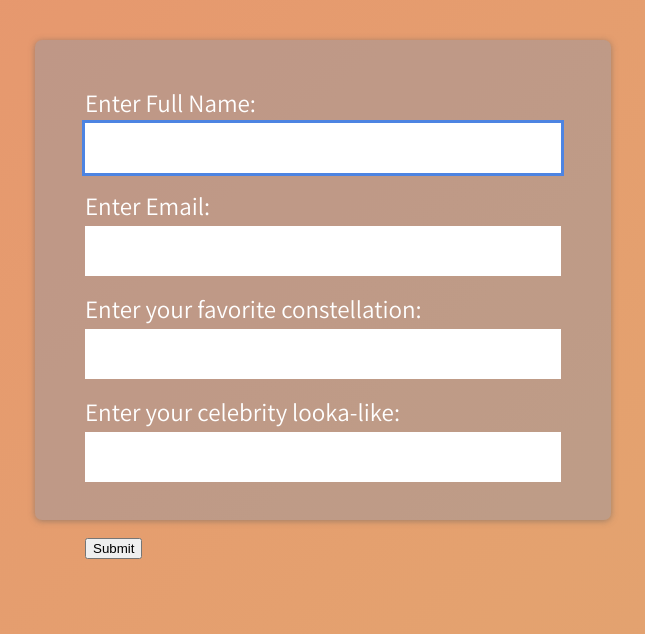
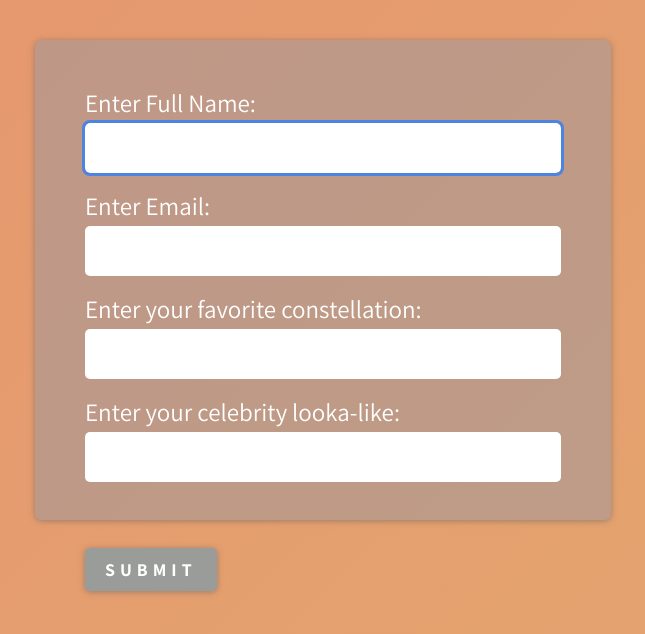
Before and after one commit to dallin-r-parker/babyshower-fe, a React (Create React App) app: page / in a window 1280 px wide. Shown: the top 634 px of the page, without its empty margins (317-962 px from the left). Built offline with nearby package versions, Linux system fonts and the light colour scheme.

Commit message:
form is all working now need to hook up firebase

```diff
--- a/src/components/Box/index.tsx
+++ b/src/components/Box/index.tsx
@@ -19,5 +19,5 @@ export const Box = styled.div<Props>`
   margin-top: ${({ mt }) => `${mt}vh`};
   background-color: ${({ theme, bgc, opacity }) =>
     opacity ? `rgba(${theme.colors[bgc].rgb}, ${opacity})` : theme.colors[bgc].hex};
-  box-shadow: 0 1px 6px 0 rgba(95, 95, 95, 0.54);
+  box-shadow: ${({ theme }) => theme.boxShadow};
 `;
--- /dev/null
+++ b/src/components/Button/index.tsx
@@ -0,0 +1,35 @@
+import styled from 'styled-components';
+import { themeColors } from 'theme/colors';
+
+interface Props {
+  h?: string;
+  w?: string;
+  type?: string;
+  bgc: themeColors;
+}
+
+export const Button = styled.input<Props>`
+  /* width: ${({ w }) => w};
+  height: ${({ h }) => h}; */
+  font-family: 'Assistant', sans-serif;
+  background: ${({ theme, bgc }) => theme.colors[bgc].hex};
+  color: white;
+  text-transform: uppercase;
+  border: none;
+  margin-top: 10px;
+  padding: 10px 20px;
+  font-size: 18px;
+  font-weight: 700;
+  border-radius: 5px;
+  letter-spacing: 5px;
+  box-shadow: ${({ theme }) => theme.boxShadow};
+
+  &:hover {
+    cursor: pointer;
+    will-change: transform;
+    transform: scale(0.95);
+    transition: transform 0.15s;
+    /* opacity: 0.6;
+    transition: all 0.2s; */
+  }
+`;
--- a/src/components/Form/index.tsx
+++ b/src/components/Form/index.tsx
@@ -2,6 +2,7 @@ import React from 'react';
 import { useForm } from 'react-hook-form';
 import { Input } from 'components/Input';
 import { ErrorMessage } from 'components/ErrorMessage';
+import { Button } from 'components/Button';
 
 export const Form: React.FC = (): JSX.Element => {
   const { register, handleSubmit, errors } = useForm();
@@ -26,7 +27,7 @@ export const Form: React.FC = (): JSX.Element => {
         <Input name="favStar" label="your favorite constellation" errors={errors} register={register} />
         <Input name="celebTwin" label="your celebrity looka-like" errors={errors} register={register} />
         <ErrorMessage error={errors} />
-        <input type="submit" />
+        <Button type="submit" h="15px" w="100px" bgc="darkGray" />
       </form>
     </>
   );
--- a/src/components/Input/index.tsx
+++ b/src/components/Input/index.tsx
@@ -25,7 +25,6 @@ export const Input: React.FC<Props> = (props): JSX.Element => {
 };
 
 const Wrapper = styled.div<{ error: any }>`
-  /* border: 1px solid red; */
   width: 100%;
   margin-bottom: 20px;
   display: flex;
@@ -41,15 +40,18 @@ const Wrapper = styled.div<{ error: any }>`
     width: 100%;
     height: 50px;
     border: none;
-    outline: ${({ error }) => error && `3px solid #ff6961`};
+    outline: ${({ error, theme }) => error && `3px solid ${theme.colors['errorRed'].hex}`};
     font-size: 26px;
     line-height: 20px;
     font-family: inherit;
     letter-spacing: 0.25px;
     padding-left: 5px;
+    border-radius: 5px;
 
     &:focus {
-      outline: 3px solid ${({ error }) => (error ? '#ff6961' : '#4d84e2')};
+      outline: 3px solid
+        ${({ error, theme }) =>
+          error ? `${theme.colors['errorRed'].hex}` : `${theme.colors['focusBlue'].hex}`};
     }
   }
 `;
--- a/src/theme/colors.ts
+++ b/src/theme/colors.ts
@@ -1,6 +1,6 @@
 export interface Color {
   hex: string;
-  gradient?: string;
+  gradient?: string | null;
   rgb?: string;
 }
 
@@ -11,15 +11,20 @@ export interface Colors {
   steelBlue: Color;
   silver: Color;
   lightGray: Color;
+  darkGray: Colors;
+  errorRed: Colors;
+  focusBlue: Colors;
 }
 
 export type themeColors = keyof typeof colors;
 
 export const colors = {
-  white: {
-    hex: '#ffffff',
-    gradient: null
-  },
+  white: { hex: '#ffffff', gradient: null },
+  silver: { hex: '#C5C6C5', gradient: null },
+  lightGray: { hex: '#d3d3d3', gradient: null },
+  darkGray: { hex: '#9a9c9a', gradient: null },
+  errorRed: { hex: '#ff6961', gradient: null },
+  focusBlue: { hex: '#4d84e2', gradient: null },
   gold: {
     hex: '#e0d2b4',
     gradient: 'linear-gradient(315deg, #e0d2b4 0%, #e2ac6b 74%)'
@@ -32,13 +37,5 @@ export const colors = {
     hex: '#8693ab',
     gradient: 'linear-gradient(315deg, #bdd4e7 0%, #8693ab 74%)',
     rgb: '134,147,171'
-  },
-  silver: {
-    hex: '#C5C6C5',
-    gradient: null
-  },
-  lightGray: {
-    hex: '#d3d3d3',
-    gradient: null
   }
 };
--- a/src/theme/index.ts
+++ b/src/theme/index.ts
@@ -3,5 +3,6 @@ import { colors } from './colors';
 
 export const theme: DefaultTheme = {
   colors,
-  br: 7
+  br: 7,
+  boxShadow: '0 1px 6px 0 rgba(95,95,95,0.54)'
 };
--- a/src/theme/styled.d.ts
+++ b/src/theme/styled.d.ts
@@ -4,6 +4,7 @@ import { ThemeColors } from './colors';
 declare module 'styled-components' {
   export interface DefaultTheme {
     colors: ThemeColors;
-    br?: number;
+    br: number;
+    boxShadow: string;
   }
 }
```
